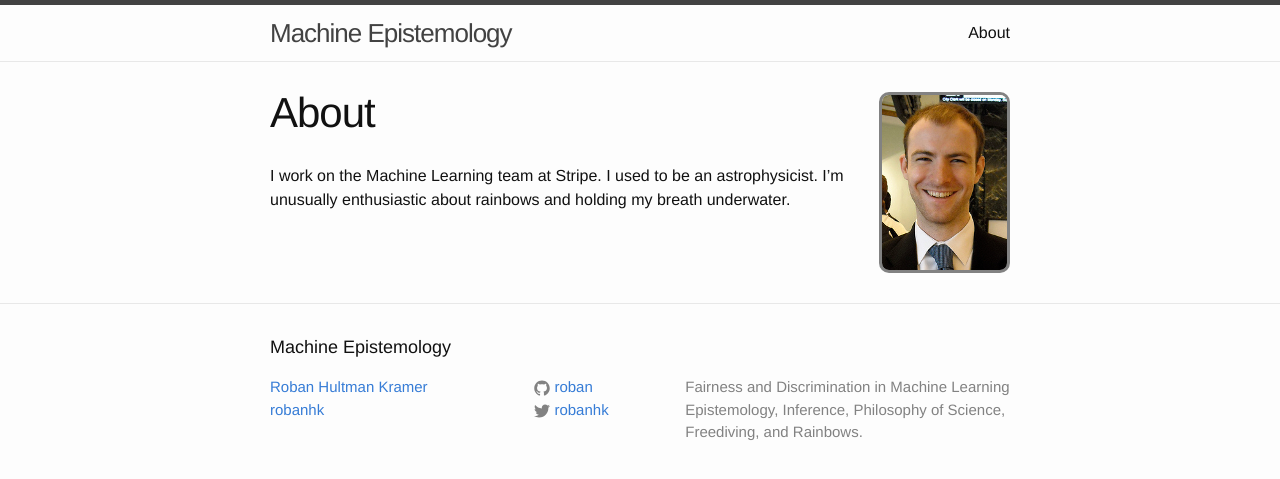
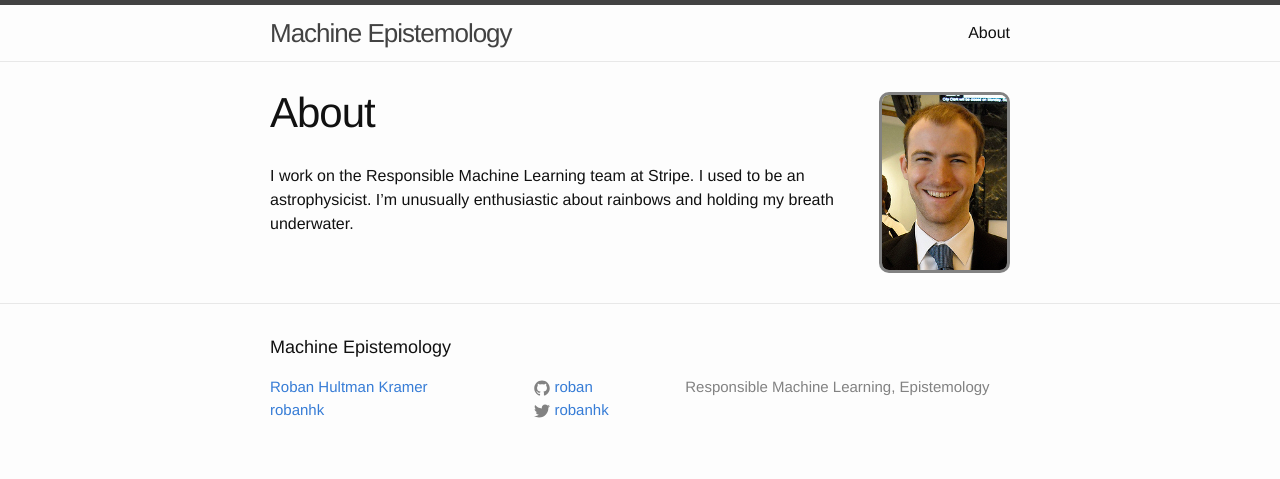
Before and after one commit to roban/machine-epistemology, a Jekyll site: the page built from about.md, in a window 1280 px wide. Shown: the top 479 px of the page. Built offline with Jekyll 4.4.1, drawn with Linux system fonts in a browser that asks for light colours.

Commit message:
Minor updates.

```diff
--- a/_config.yml
+++ b/_config.yml
@@ -2,8 +2,7 @@
 title: Machine Epistemology
 author: Roban Hultman Kramer
 description: > # this means to ignore newlines until "baseurl:"
- Fairness and Discrimination in Machine Learning Epistemology, Inference, Philosophy of
- Science, Freediving, and Rainbows.
+ Responsible Machine Learning, Epistemology
 baseurl: /machine-epistemology
 
 twitter_username: robanhk
--- a/about.md
+++ b/about.md
@@ -6,6 +6,6 @@ permalink: /about/
 
 ---
 
-I work on the Machine Learning team at Stripe. I used to be an
+I work on the Responsible Machine Learning team at Stripe. I used to be an
 astrophysicist. I'm unusually enthusiastic about rainbows and holding
 my breath underwater.
```
Also changed, not shown: Gemfile.lock.
